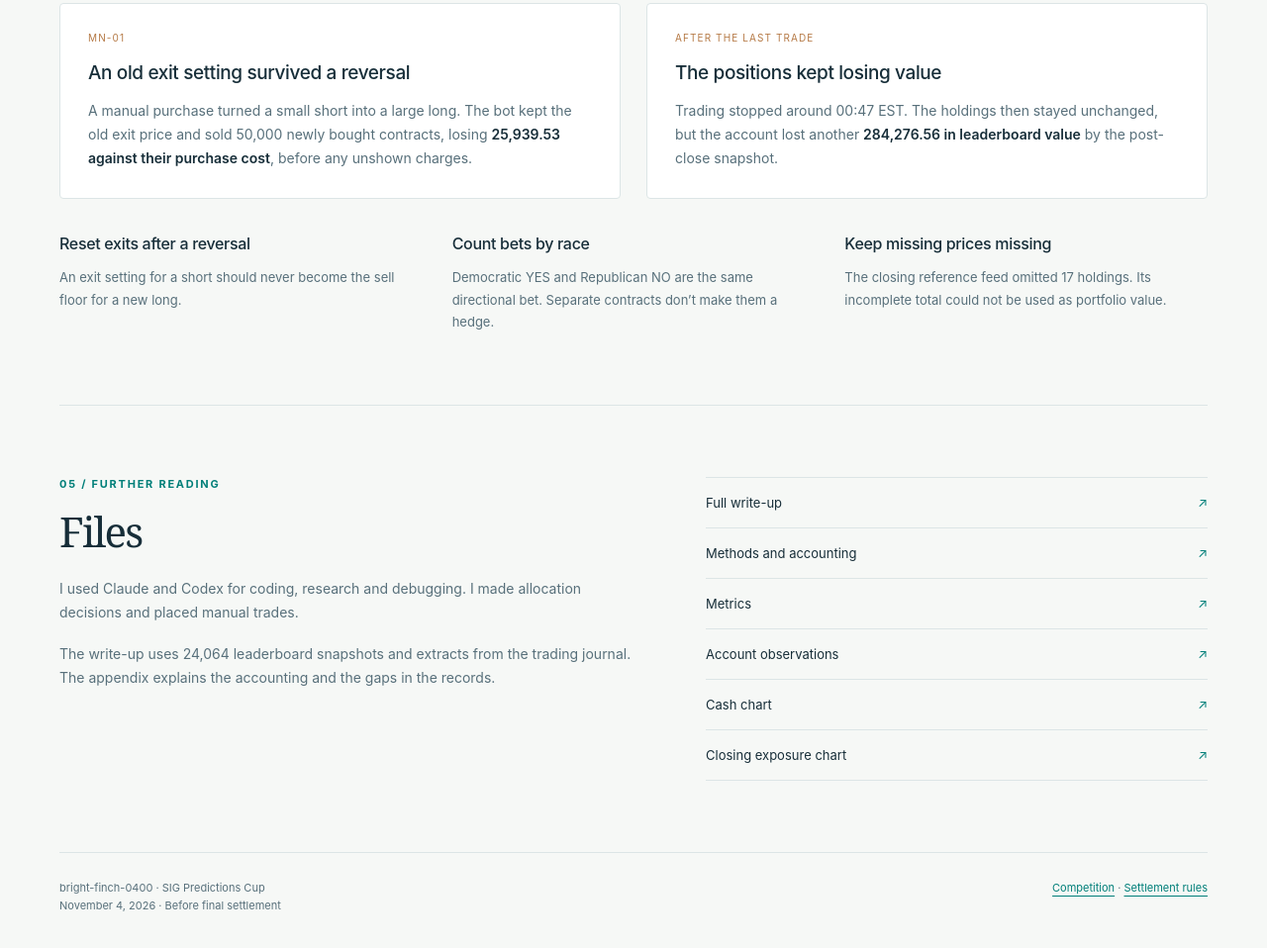
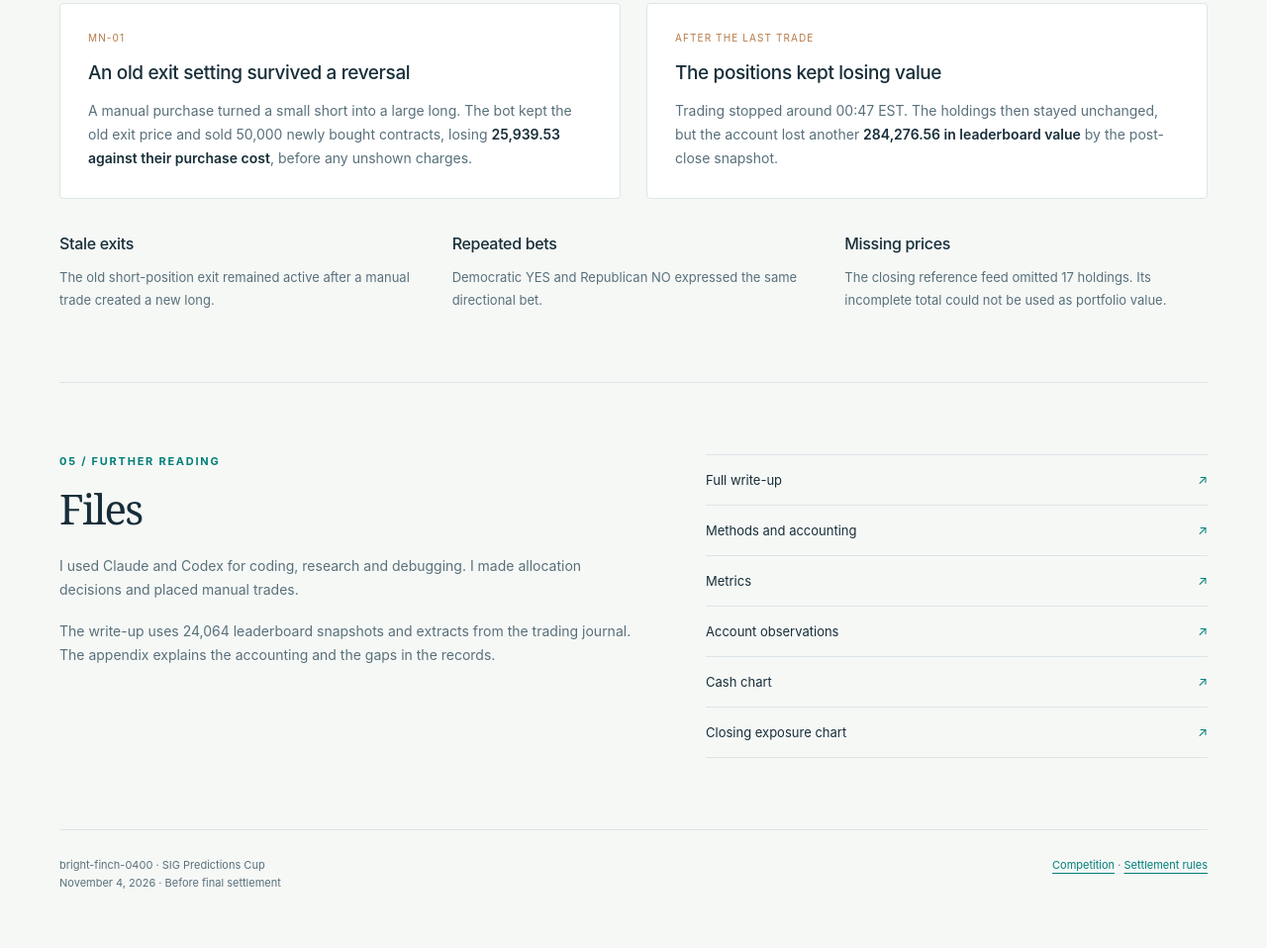
Before and after one commit to tristandarnell/Susquehanna-Predictions-Cup-Writeup, a plain HTML site: page index.html in a window 1280 px wide. Shown: the part 2826-3784 px from the top of the page at 99% size. Drawn offline with Linux system fonts and the light colour scheme.

Commit message:
Keep competition write-up retrospective

```diff
--- a/index.html
+++ b/index.html
@@ -63,7 +63,7 @@
 <section class="section" id="lessons">
   <div class="section-head"><div><div class="eyebrow">04 / Election night</div><h2>Where it went wrong</h2></div><p>The account entered the evening near 1.016 million, in fourth place. A bad automatic exit cost money first. Losses on the remaining holdings followed.</p></div>
   <div class="lesson-grid"><article class="lesson"><div class="tag">MN-01</div><h3>An old exit setting survived a reversal</h3><p>A manual purchase turned a small short into a large long. The bot kept the old exit price and sold 50,000 newly bought contracts, losing <strong>25,939.53 against their purchase cost</strong>, before any unshown charges.</p></article><article class="lesson"><div class="tag">After the last trade</div><h3>The positions kept losing value</h3><p>Trading stopped around 00:47 EST. The holdings then stayed unchanged, but the account lost another <strong>284,276.56 in leaderboard value</strong> by the post-close snapshot.</p></article></div>
-  <div class="next"><div><h3>Reset exits after a reversal</h3><p>An exit setting for a short should never become the sell floor for a new long.</p></div><div><h3>Count bets by race</h3><p>Democratic YES and Republican NO are the same directional bet. Separate contracts don’t make them a hedge.</p></div><div><h3>Keep missing prices missing</h3><p>The closing reference feed omitted 17 holdings. Its incomplete total could not be used as portfolio value.</p></div></div>
+  <div class="next"><div><h3>Stale exits</h3><p>The old short-position exit remained active after a manual trade created a new long.</p></div><div><h3>Repeated bets</h3><p>Democratic YES and Republican NO expressed the same directional bet.</p></div><div><h3>Missing prices</h3><p>The closing reference feed omitted 17 holdings. Its incomplete total could not be used as portfolio value.</p></div></div>
 </section>
 
 <section class="section evidence" id="evidence">
```
Also changed, not shown: report.html (+1 -1 lines), 2 other files.
